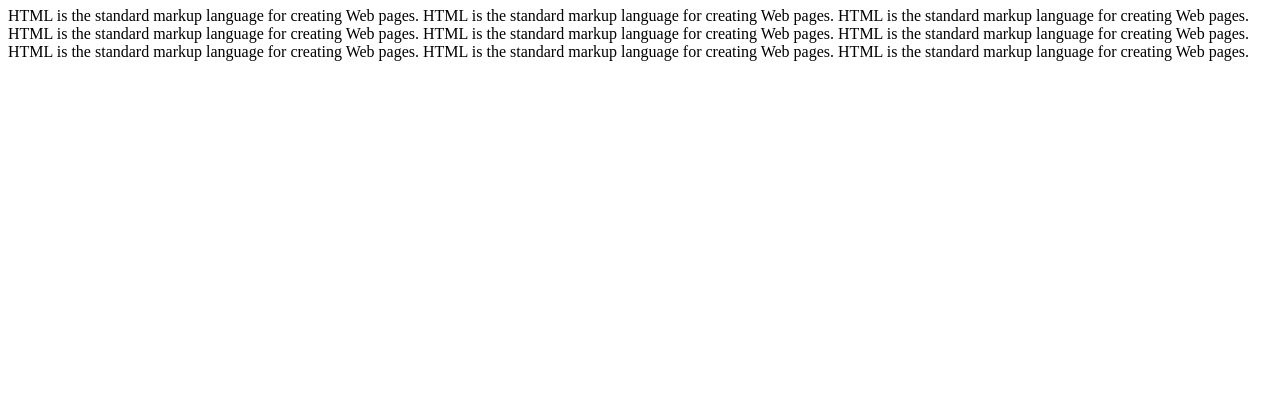
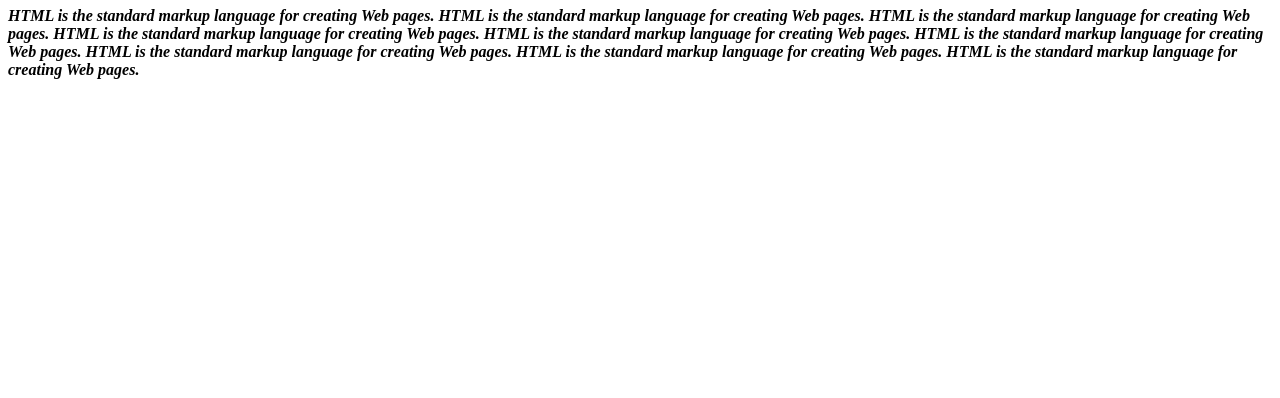
Before and after one commit to rifatabrarjowad/liveClass2021, a plain HTML site: page day01/index.html in a window 1280 px wide. Shown: the part 402-800 px from the top of the page. Drawn offline with Linux system fonts and the light colour scheme.

Commit message:
html int

```diff
--- a/index.html
+++ b/day01/index.html
@@ -16,6 +16,6 @@
 
 
 		<h1>CSS Introduction </h1>
-		<p>HTML is the standard markup language for creating Web pages. HTML is the standard markup language for creating Web pages. HTML is the standard markup language for creating Web pages. HTML is the standard markup language for creating Web pages. HTML is the standard markup language for creating Web pages. HTML is the standard markup language for creating Web pages. HTML is the standard markup language for creating Web pages. HTML is the standard markup language for creating Web pages. HTML is the standard markup language for creating Web pages.</p>
+		<p><b><i>HTML is the standard markup language for creating Web pages. HTML is the standard markup language for creating Web pages. HTML is the standard markup language for creating Web pages. HTML is the standard markup language for creating Web pages. HTML is the standard markup language for creating Web pages. HTML is the standard markup language for creating Web pages. HTML is the standard markup language for creating Web pages. HTML is the standard markup language for creating Web pages. HTML is the standard markup language for creating Web pages.</i></b></p>
 </body>
 </html>
```
Also changed, not shown: 1 other file.
